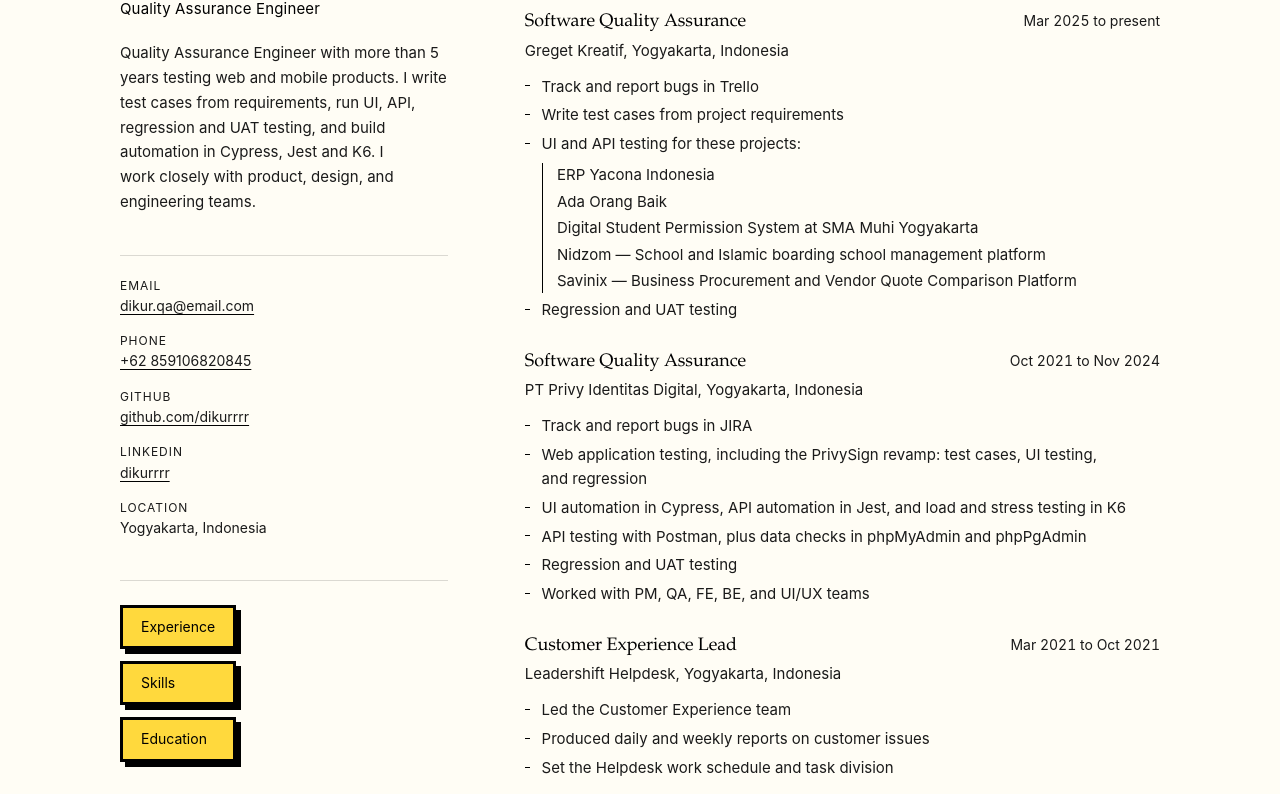
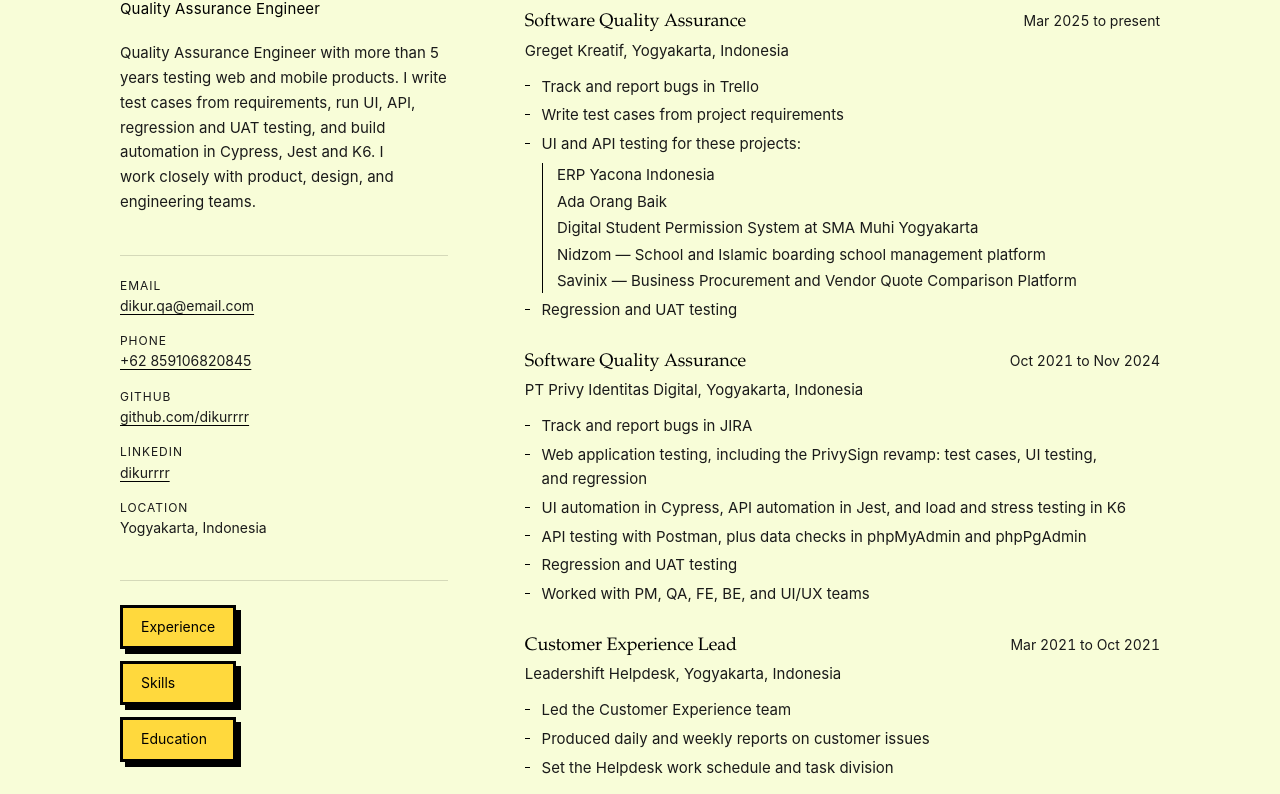
Before and after one commit to dikurrrr/dikurrrr.github.io, a plain HTML site: page cv-standalone.html in a window 1280 px wide. Shown: the part 125-919 px from the top of the page. Drawn offline with Linux system fonts and the light colour scheme.

Commit message:
style: tint paper with a pale lime
Co-authored-by: CommandCodeBot <noreply@commandcode.ai>

```diff
--- a/cv-standalone.html
+++ b/cv-standalone.html
@@ -5,7 +5,7 @@
 <meta name="viewport" content="width=device-width, initial-scale=1">
 <title>Dian Kurniawan | Quality Assurance Engineer</title>
 <meta name="description" content="Curriculum vitae of Dian Kurniawan, Quality Assurance Engineer in Yogyakarta. Manual, API, UI, regression and UAT testing, plus automation in Cypress, Jest and K6.">
-<meta name="theme-color" content="#fbfaf7">
+<meta name="theme-color" content="#f8fdd8">
 <meta property="og:type" content="profile">
 <meta property="og:title" content="Dian Kurniawan | Quality Assurance Engineer">
 <meta property="og:description" content="Curriculum vitae of Dian Kurniawan, Quality Assurance Engineer in Yogyakarta. Manual, API, UI, regression and UAT testing, plus automation in Cypress, Jest and K6.">
@@ -16,7 +16,7 @@
 :root {
   color-scheme: light;
 
-  --paper: #fffdf5;
+  --paper: #f8fdd8;
   --ink: #000000;
   --ink-soft: #1a1a1a;
   --rule: #000000;
--- a/styles.css
+++ b/styles.css
@@ -1,7 +1,7 @@
 :root {
   color-scheme: light;
 
-  --paper: #fffdf5;
+  --paper: #f8fdd8;
   --ink: #000000;
   --ink-soft: #1a1a1a;
   --rule: #000000;
```
Also changed, not shown: index.html (+1 -1 lines).
